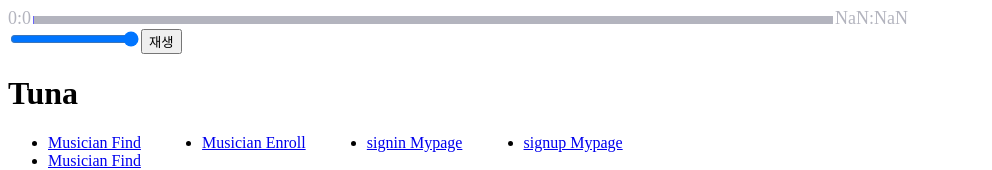
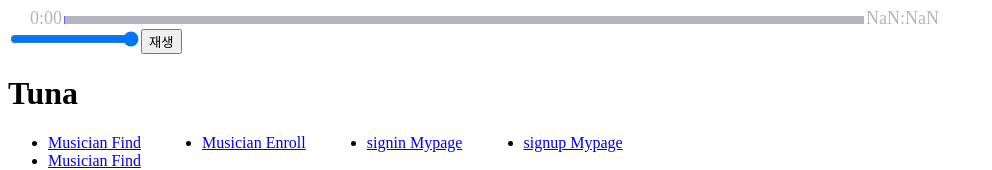
Before and after one commit to wiseseo/Team_Web_3_Client, a Next.js app: page / in a window 1280 px wide. Both pictures are taken after a click on the button "재생". Shown: the top 170 px of the page, without its empty margins (0-992 px from the left). Built offline with nearby package versions, Linux system fonts and the light colour scheme.

Commit message:
modify time display component #36

```diff
--- a/components/ProgressBar.tsx
+++ b/components/ProgressBar.tsx
@@ -8,8 +8,16 @@ interface Props {
 }
 const ProgressWrapper = styled.div`
   span {
+    display: inline-block;
     font-size: 1.125rem;
     color: #b3b4be;
+    width: 3em;
+    &:first-child {
+      text-align: right;
+    }
+    &:last-child {
+      text-align: left;
+    }
   }
   input[type="range"] {
     -webkit-appearance: none;
@@ -28,6 +36,13 @@ const ProgressWrapper = styled.div`
   }
 `;
 
+const TimeDisplay = ({ value }: { value: number }): React.ReactElement => (
+  <span>
+    {Math.floor(value / 60)}:{Math.floor(value % 60) < 10 && 0}
+    {Math.floor(value % 60)}
+  </span>
+);
+
 const ProgressBar = ({
   current = 0,
   duration,
@@ -39,12 +54,11 @@ const ProgressBar = ({
     },
     []
   );
+
   return (
     <div>
       <ProgressWrapper>
-        <span>
-          {Math.floor(current / 60)}:{Math.floor(current % 60)}
-        </span>
+        <TimeDisplay value={current} />
         <input
           type="range"
           max={duration}
@@ -53,9 +67,7 @@ const ProgressBar = ({
           value={current}
           onChange={changeHandler}
         />
-        <span>
-          {Math.floor(duration / 60)}:{Math.floor(duration % 60)}
-        </span>
+        <TimeDisplay value={duration} />
       </ProgressWrapper>
     </div>
   );
```
